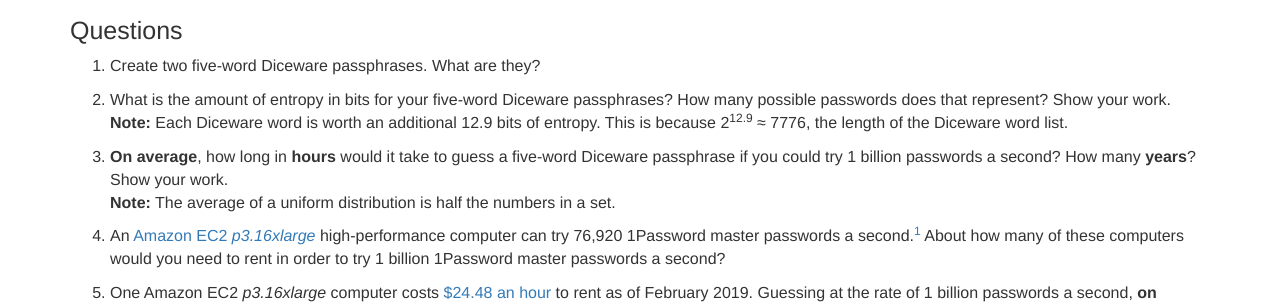
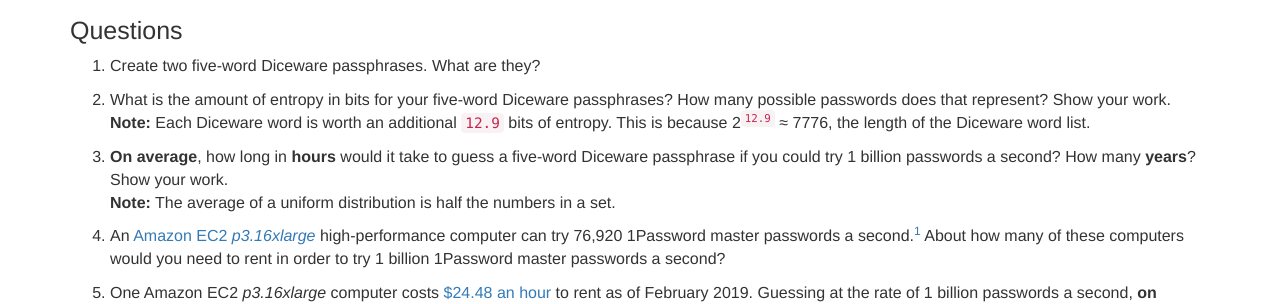
Before and after one commit to security-assignments/security-assignments.github.io, a Jekyll site: the page built from _activities/diceware.md, in a window 1280 px wide. Shown: the part 237-541 px from the top of the page. Built offline with Jekyll 4.4.1, drawn with Linux system fonts in a browser that asks for light colours.

```diff
--- a/_activities/diceware.md
+++ b/_activities/diceware.md
@@ -12,7 +12,7 @@ The EFF has [created a set of Diceware lists](https://www.eff.org/deeplinks/2016
 1. Create two five-word Diceware passphrases. What are they?
 
 1. What is the amount of entropy in bits for your five-word Diceware passphrases? How many possible passwords does that represent? Show your work.
-**Note:** Each Diceware word is worth an additional 12.9 bits of entropy. This is because 2<sup>12.9</sup> ≈ 7776, the length of the Diceware word list.
+**Note:** Each Diceware word is worth an additional `12.9` bits of entropy. This is because 2<sup>`12.9`</sup> ≈ 7776, the length of the Diceware word list.
 
 1. **On average**, how long in **hours** would it take to guess a five-word Diceware passphrase if you could try 1 billion passwords a second? How many **years**? Show your work.
 **Note:** The average of a uniform distribution is half the numbers in a set.
```
